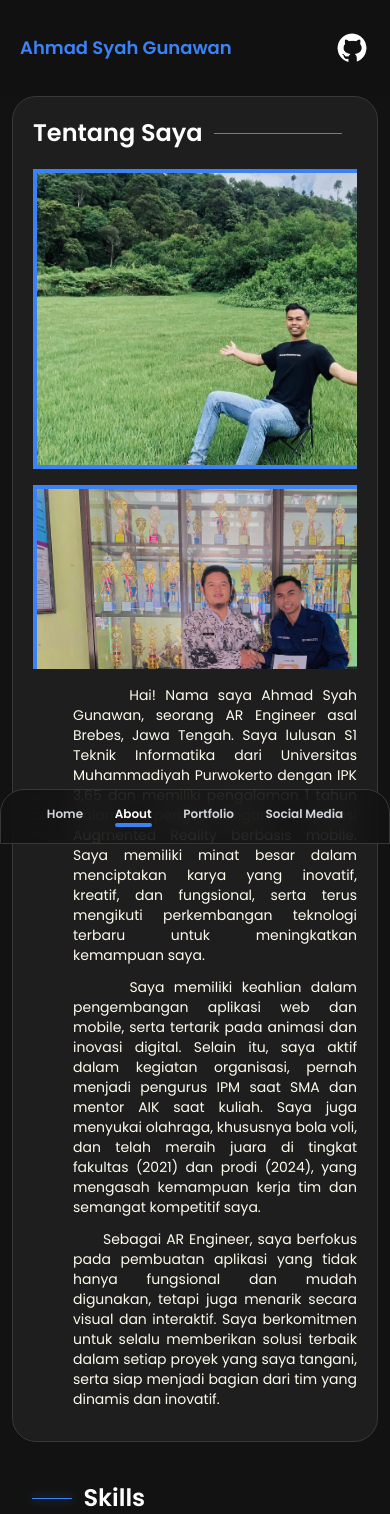
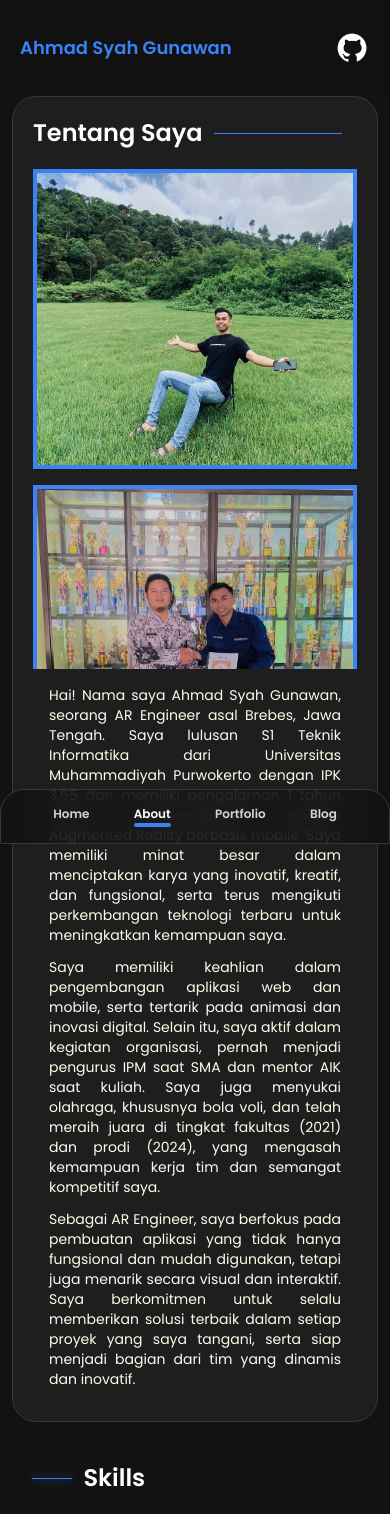
Before and after one commit to gunawan480/Portofolio-v2-main, a Vue app: page /about in a window 390 px wide. Shown: the top 1514 px of the page. Built offline with nearby package versions, Linux system fonts and the light colour scheme.

Commit message:
fix: improve mobile responsiveness for images and text

```diff
--- a/src/App.vue
+++ b/src/App.vue
@@ -44,7 +44,7 @@
     <router-link to="/" class="text-gray-300 hover:text-white">Home</router-link>
     <router-link to="/about" class="text-gray-300 hover:text-white">About</router-link>
     <router-link to="/portfolio" class="text-gray-300 hover:text-white">Portfolio</router-link>
-    <router-link to="/blog" class="text-gray-300 hover:text-white">Social Media</router-link>
+    <router-link to="/blog" class="text-gray-300 hover:text-white">Blog</router-link>
   </nav>
 </footer>
 </template>
--- a/src/views/AboutView.vue
+++ b/src/views/AboutView.vue
@@ -172,59 +172,38 @@ export default {
         class="text-sm md:text-lg text-justify flex flex-col gap-4 md:flex-row md:gap-8 md:justify-left md:items-center">
         <div class="h-[500px] overflow-y-auto space-y-4 fadein-right">
           <!-- Frame 1 -->
-        <div class="w-[450px] h-[300px] border-4 border-primary-blue overflow-hidden mx-auto">
+           <div class="w-full max-w-md h-[300px] border-4 border-primary-blue overflow-hidden mx-auto">
+            <img :src="require('@/assets/about me.jpg')" alt="Foto 1" class="w-full h-full object-cover"/></div>
+            <!-- Frame 2 -->
+            <div class="w-full max-w-md h-[300px] border-4 border-primary-blue overflow-hidden mx-auto">
                <img
-            :src="require('@/assets/about me.jpg')"
-            alt="Foto 1"
-            class="w-full h-full object-cover"
-          />
-        </div>
+               :src="require('@/assets/about me2.jpg')" alt="Foto 2" class="w-full h-full object-cover"/></div>
+                <!-- Frame 3 -->
+                 <div class="w-full max-w-md h-[300px] border-4 border-primary-blue overflow-hidden mx-auto">
+                  <img :src="require('@/assets/about me3.jpg')" alt="Foto 3" class="w-full h-full object-cover"/></div></div>
 
-        <!-- Frame 2 -->
-        <div class="w-[450px] h-[300px] border-4 border-primary-blue overflow-hidden mx-auto">
-          <img
-            :src="require('@/assets/about me2.jpg')"
-            alt="Foto 2"
-            class="w-full h-full object-cover"
-          />
-        </div>
-
-        <!-- Frame 3 -->
-        <div class="w-[450px] h-[300px] border-4 border-primary-blue overflow-hidden mx-auto">
-          <img
-            :src="require('@/assets/about me3.jpg')"
-            alt="Foto 3"
-            class="w-full h-full object-cover"
-          />
-        </div>
-      </div>
-        <div class="md:w-7/12 ml-10">
-          <p class="mb-3 md:mb-7 fadein-left fadeins-1">
-            &nbsp; &nbsp; &nbsp; Hai! Nama saya Ahmad Syah Gunawan, seorang AR Engineer asal Brebes, Jawa Tengah.
+                  <div class="w-full md:w-7/12 ml-0 md:ml-10 px-4 md:px-0 text-left text-justify">
+                    <p class="mb-3 md:mb-7 fadein-left fadeins-1">Hai! Nama saya Ahmad Syah Gunawan, seorang AR Engineer asal Brebes, Jawa Tengah.
                       Saya lulusan S1 Teknik Informatika dari Universitas Muhammadiyah Purwokerto dengan IPK 3,65 dan memiliki
                       pengalaman 1 tahun dalam pengembangan aplikasi Augmented Reality berbasis mobile.
                       Saya memiliki minat besar dalam menciptakan karya yang inovatif, kreatif, dan fungsional,
                       serta terus mengikuti perkembangan teknologi terbaru untuk meningkatkan kemampuan saya.
                     </p>
                     <p class="mb-3 md:mb-7 fadein-left fadeins-2">
-            &nbsp; &nbsp; &nbsp; Saya memiliki keahlian dalam pengembangan aplikasi web dan mobile, serta tertarik pada animasi dan inovasi digital. Selain itu,
+                      Saya memiliki keahlian dalam pengembangan aplikasi web dan mobile, serta tertarik pada animasi dan inovasi digital. Selain itu,
                       saya aktif dalam kegiatan organisasi, pernah menjadi pengurus IPM saat SMA dan mentor AIK saat kuliah.
                       Saya juga menyukai olahraga, khususnya bola voli, dan telah meraih juara di tingkat fakultas (2021) dan prodi (2024),
                       yang mengasah kemampuan kerja tim dan semangat kompetitif saya.
                     </p>
                     <p class="mb-3 fadein-left fadeins-3">
-            &nbsp; &nbsp; &nbsp; Sebagai AR Engineer, saya berfokus pada pembuatan aplikasi yang tidak hanya fungsional dan mudah digunakan,
+                      Sebagai AR Engineer, saya berfokus pada pembuatan aplikasi yang tidak hanya fungsional dan mudah digunakan,
                       tetapi juga menarik secara visual dan interaktif. Saya berkomitmen untuk selalu memberikan solusi terbaik dalam setiap proyek yang saya tangani,
                       serta siap menjadi bagian dari tim yang dinamis dan inovatif.
                     </p>
-
                   </div>
-
                 </section>
-
               </article>
             </div>
-
   <div class="px-5 py-5 md:px-12 md:py-10 text-left text-amber-50 mx-3">
     <article data-page="about">
       <header>
--- a/src/views/HomeView.vue
+++ b/src/views/HomeView.vue
@@ -57,8 +57,7 @@
       alt="avatar"
       fetchpriority="high"
       decoding="async"
-    class="w-[400px] h-[400px] object-cover rounded-full"
-  />
+      class="w-40 h-40 sm:w-52 sm:h-52 md:w-64 md:h-64 lg:w-80 lg:h-80 object-cover rounded-full"/>
     </div>
   </main>
 </template>
```
Lines whose indentation alone changed are shown as unchanged.
